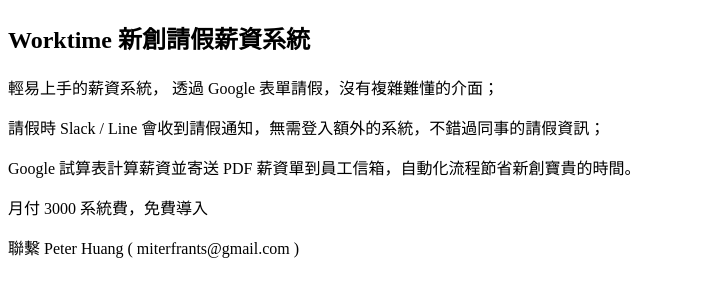
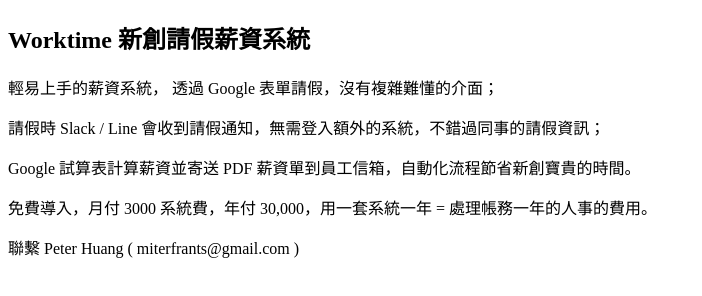
Before and after one commit to miterfrants/worktime, a website: page index.html in a window 1280 px wide. Shown: the whole page, without its empty margins (0-702 px from the left). Drawn offline with Linux system fonts and the light colour scheme.

Commit message:
update pricing wording

```diff
--- a/index.html
+++ b/index.html
@@ -38,7 +38,7 @@
             Google 試算表計算薪資並寄送 PDF 薪資單到員工信箱，自動化流程節省新創寶貴的時間。
         </p>
         <p>
-            月付 3000 系統費，免費導入
+            免費導入，月付 3000 系統費，年付 30,000，用一套系統一年 = 處理帳務一年的人事的費用。
         </p>
     </article>
 
```
